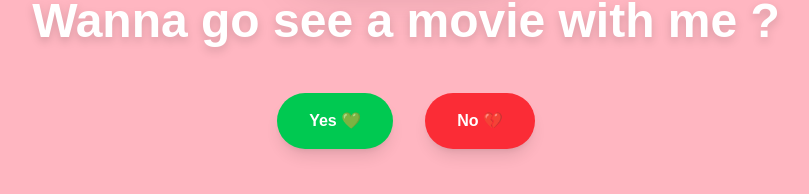
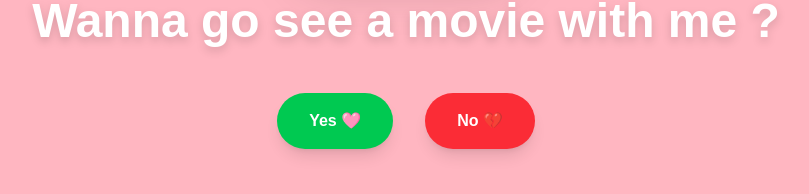
Before and after one commit to canh25xp/obsession, a Next.js app: page / in a window 1280 px wide. Shown: the part 512-706 px from the top of the page, without its empty margins (234-1043 px from the left). Built offline with nearby package versions, Linux system fonts and the light colour scheme.

Commit message:
Change button icons

```diff
--- a/app/page.tsx
+++ b/app/page.tsx
@@ -125,7 +125,7 @@ export default function Home() {
             maxWidth: "90vw",
           }}
         >
-          Yes 💚
+          Yes 🩷
         </button>
 
         {/* No button — in normal flow until first hover */}
```
